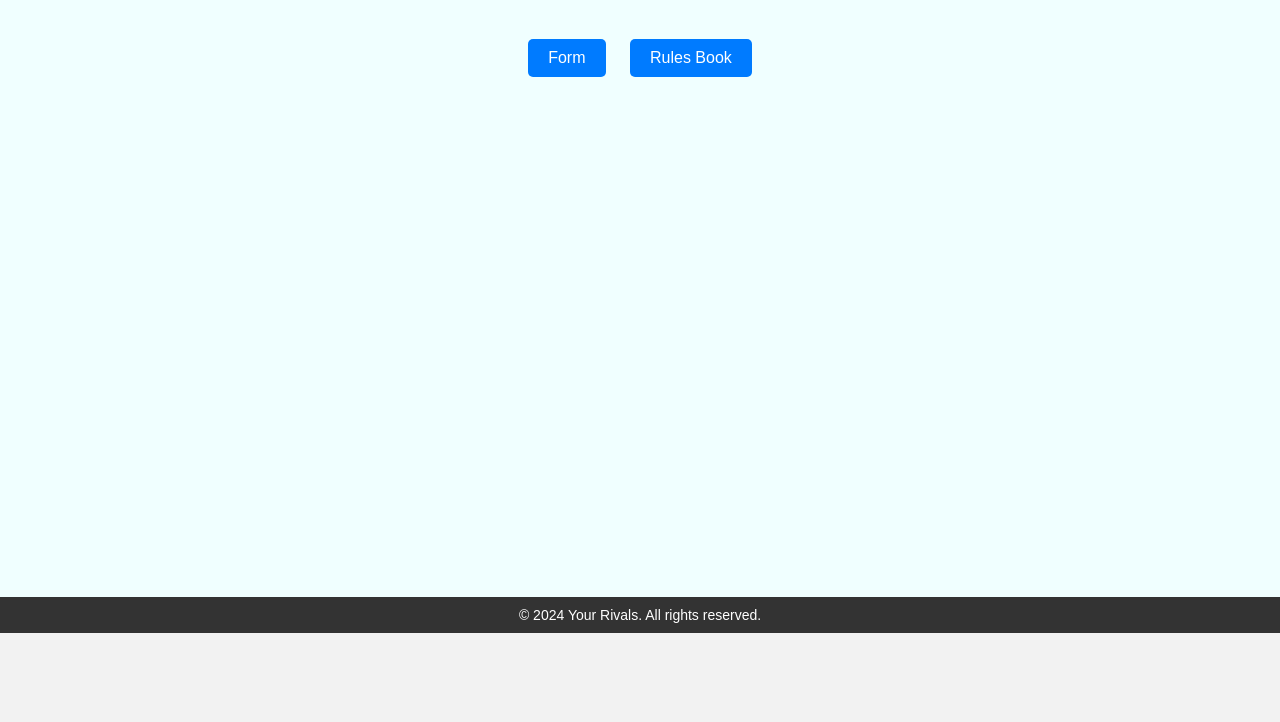
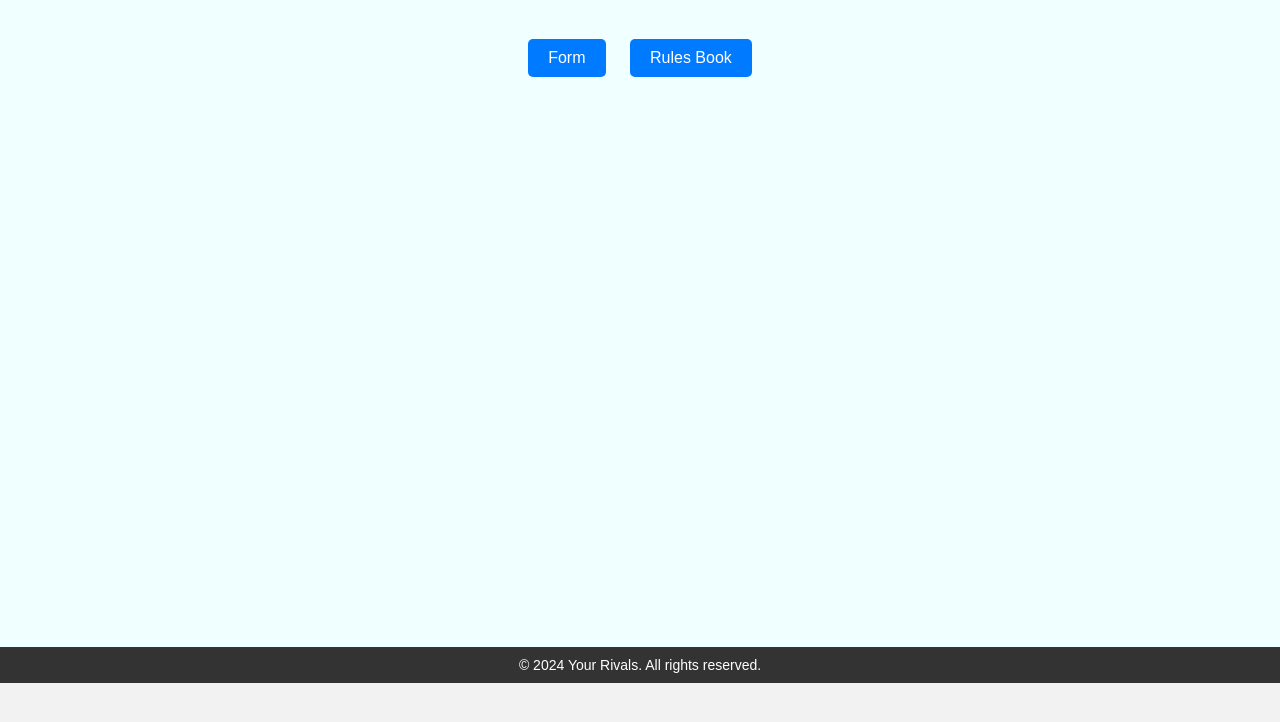
Before and after one commit to rivals25/rivals, a plain HTML site: page index.html in a window 1280 px wide. Shown: the part 78-800 px from the top of the page. Drawn offline with Linux system fonts and the light colour scheme.

Commit message:
Update index.html

```diff
--- a/index.html
+++ b/index.html
@@ -72,7 +72,7 @@
     </div>
   </div>
 
-  <div class="copyright" style="margin-top: 500px;">
+  <div class="copyright" style="margin-top: 550px;">
     &copy; 2024 Your Rivals. All rights reserved.
   </div>
 </div>
```
